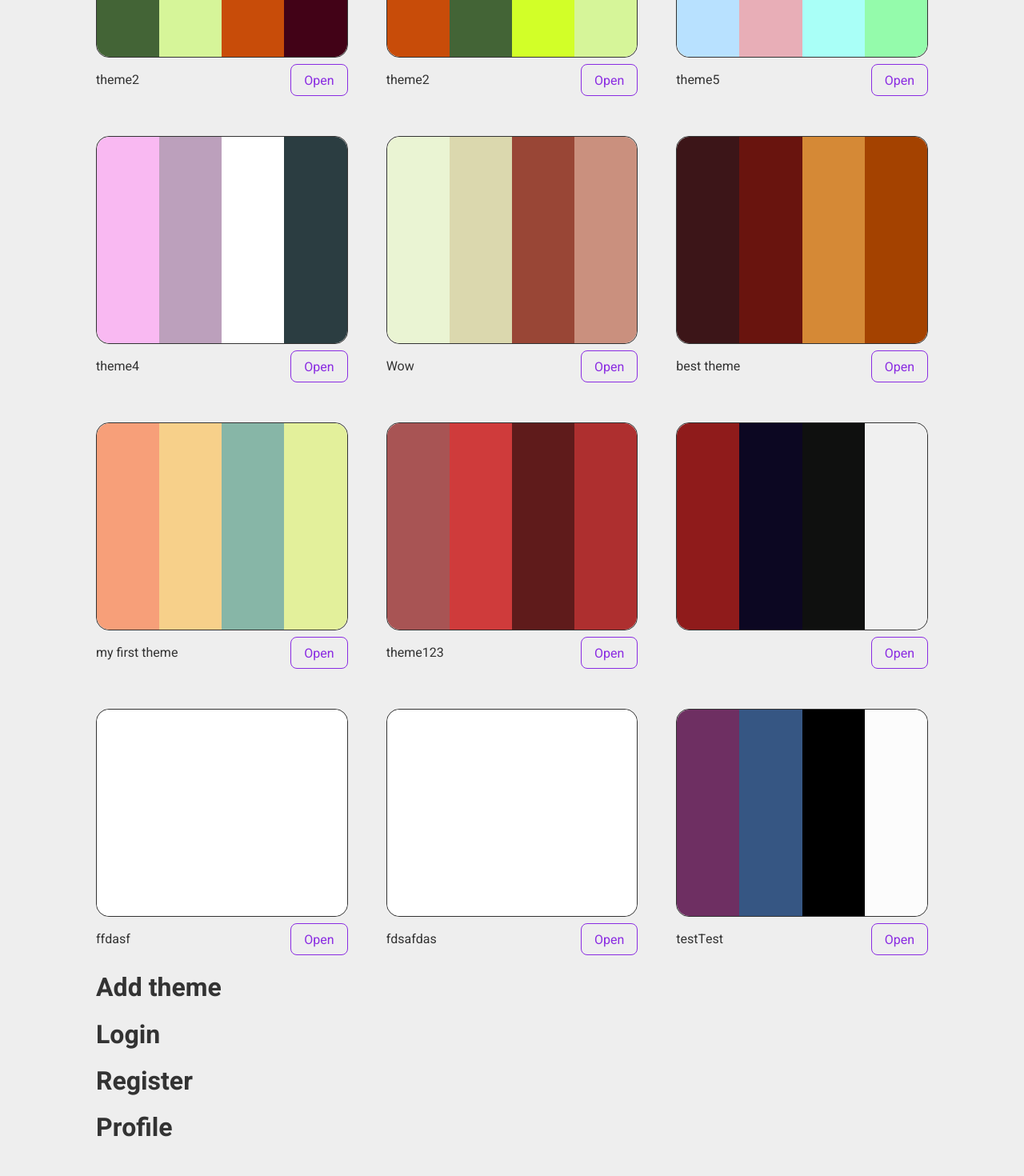
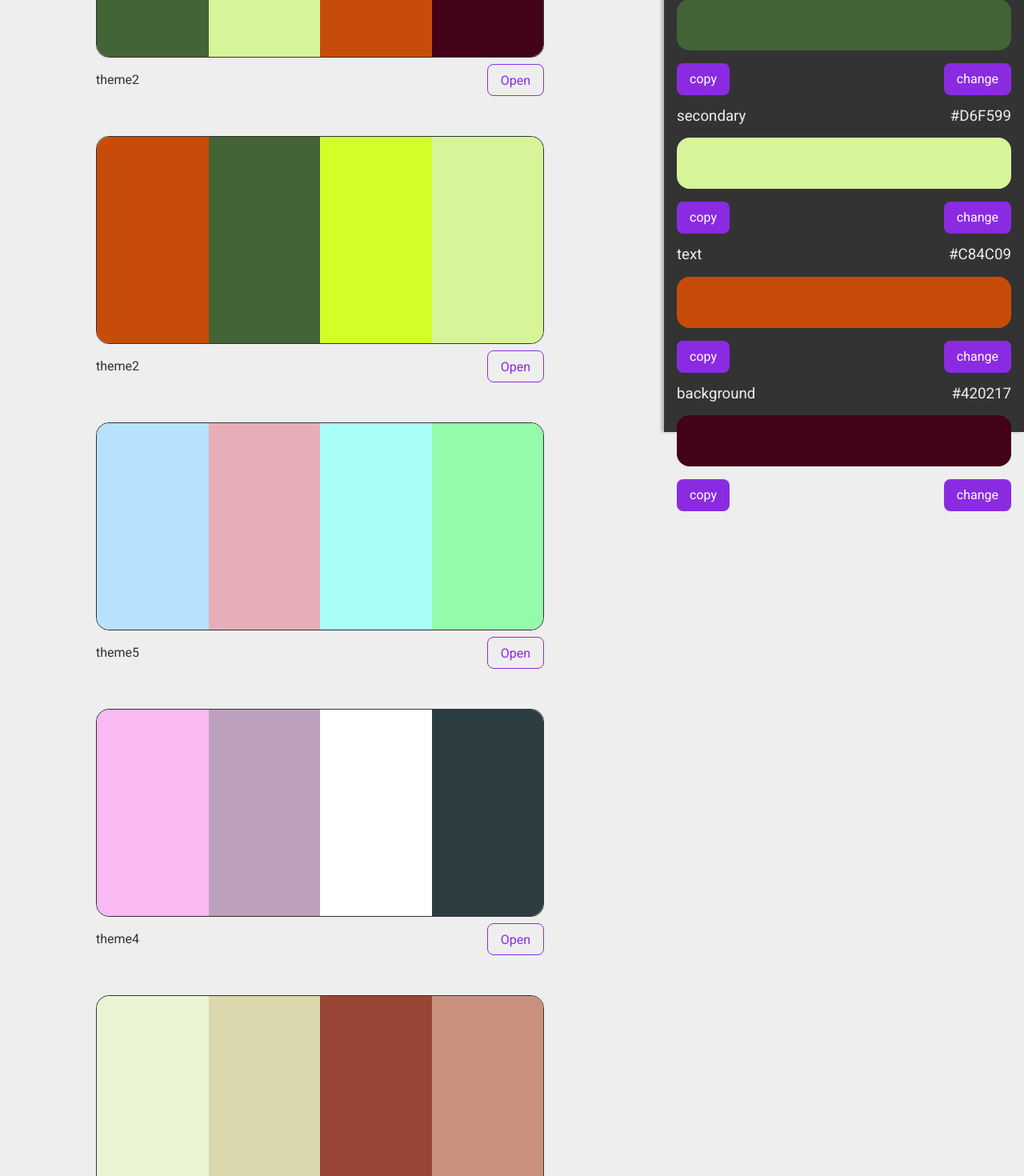
Before and after one commit to yonatanAiz2/react-session-1, a React (Create React App) app in the folder react-session-1-fe/: page /themes/1 in a window 1280 px wide. Shown: the part 260-1730 px from the top of the page at 80% size. Built offline with nearby package versions, Linux system fonts and the light colour scheme.

Commit message:
initial fetching data

```diff
--- a/react-session-1-fe/src/App.tsx
+++ b/react-session-1-fe/src/App.tsx
@@ -5,18 +5,21 @@ import Login from "./screens/Login/Login";
 import Register from "./screens/Register/Register";
 import Profile from "./screens/Profile/Profile";
 import { GlobalStyle } from "./style/GlobalStyle.style";
-import { BrowserRouter } from "react-router-dom";
+import { BrowserRouter, Route, Switch } from "react-router-dom";
 
 function App() {
   return (
     <BrowserRouter>
       <GlobalStyle />
       <Layout>
-        <Themes />
-        <AddTheme />
-        <Login />
-        <Register />
-        <Profile />
+        <Switch>
+          <Route path="/" exact component={Themes} />
+          <Route path="/themes/:id" component={Themes} />
+          <Route path="/add-theme" component={AddTheme} />
+          <Route path="/login" component={Login} />
+          <Route path="/register" component={Register} />
+          <Route path="/profile" component={Profile} />
+        </Switch>
       </Layout>
     </BrowserRouter>
   );
--- a/react-session-1-fe/src/screens/Themes/Themes.tsx
+++ b/react-session-1-fe/src/screens/Themes/Themes.tsx
@@ -1,3 +1,4 @@
+import { useParams } from "react-router-dom";
 import { Spinner } from "../../components/Spinner/Spinner";
 import ColorSchemeCard from "./components/ColorSchemaCard/ColorSchemaCard";
 import ThemeSideBar from "./components/ThemeSideBar/ThemeSideBar";
@@ -6,7 +7,8 @@ import * as S from "./Themes.style";
 
 const Themes = () => {
   const { status, themes } = useFetchThemes();
-  const isSideBarOpened = false;
+  const { id } = useParams<{ id: string }>();
+  const isSideBarOpened = !!id;
   if (status === "idle" || status === "loading") {
     return <Spinner />;
   }
@@ -24,7 +26,9 @@ const Themes = () => {
           ))}
         </S.ThemesContainer>
       </S.MainContainer>
-      <ThemeSideBar />
+      <ThemeSideBar
+        selectedTheme={themes.find((theme) => theme.id === Number(id))}
+      />
     </>
   );
 };
--- a/react-session-1-fe/src/screens/Themes/components/ColorSchemaCard/ColorSchemaCard.tsx
+++ b/react-session-1-fe/src/screens/Themes/components/ColorSchemaCard/ColorSchemaCard.tsx
@@ -1,3 +1,4 @@
+import { Link } from "react-router-dom";
 import Button from "../../../../components/Button/Button";
 import { colorsArr } from "../../../../utils/colors.constants";
 import * as S from "./ColorSchemeCard.style";
@@ -12,9 +13,9 @@ const ColorSchemeCard = ({ id, title, ...colors }: Theme) => {
       </S.ColorsContainer>
       <S.CardFooter>
         <span>{title}</span>
-        <a href={`/themes/${id}`}>
+        <Link to={`/themes/${id}`}>
           <Button colorType="secondary">Open</Button>
-        </a>
+        </Link>
       </S.CardFooter>
     </S.CardContainer>
   );
--- a/react-session-1-fe/src/screens/Themes/components/ThemeSideBar/ThemeSideBar.tsx
+++ b/react-session-1-fe/src/screens/Themes/components/ThemeSideBar/ThemeSideBar.tsx
@@ -76,8 +76,8 @@ const ThemeSideBar = ({ selectedTheme }: Props) => {
         <>
           <SideBarHeader selectedTheme={selectedTheme} />
           <h2>{selectedTheme?.title}</h2>
-          {/* <SideBarLinks themeId={selectedTheme.id} />
-          <SideBarRoutes selectedTheme={selectedTheme} /> */}
+          <SideBarLinks themeId={selectedTheme.id} />
+          <SideBarRoutes selectedTheme={selectedTheme} />
         </>
       )}
     </S.SideBar>
--- a/react-session-1-fe/src/screens/Themes/hooks/useFetchThemes.ts
+++ b/react-session-1-fe/src/screens/Themes/hooks/useFetchThemes.ts
@@ -1,5 +1,6 @@
+import { useState, useEffect } from "react";
 import axios from "axios";
-import { useState, useEffect } from "react";
+import axiosInstance from "../../../utils/axiosInstance";
 import { themesMock } from "../../../utils/test-utils/mocks/themes";
 
 export const useFetchThemes = () => {
@@ -9,7 +10,7 @@ export const useFetchThemes = () => {
   const getThemes = async () => {
     setStatus("loading");
     try {
-      const { data } = { data: themesMock }; // will be API call;
+      const { data } = { data: themesMock }; // will be API call; http://localhost:1337/api/themes
       const fetchedThemes: Theme[] = data.map((theme) => ({
         id: theme.id,
         ...theme.attributes,
```
Also changed, not shown: react-session-1-fe/package.json (line endings or trailing spaces).
